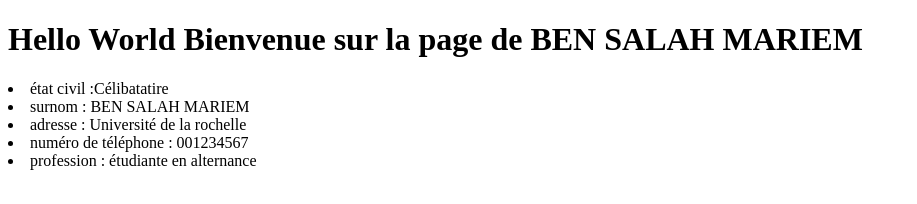
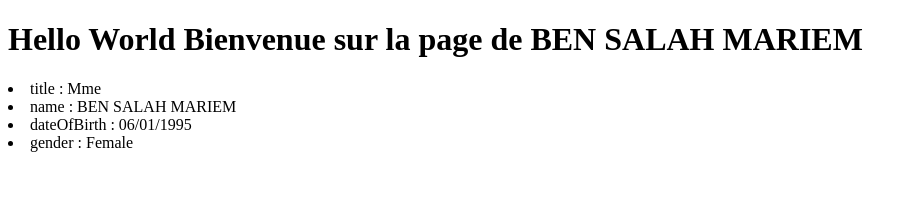
Before and after one commit to BENSALAHmyriam/bensalahmyriam.github.io, a plain HTML site: page index.html in a window 1280 px wide. Shown: the whole page, without its empty margins (0-917 px from the left). Drawn offline with Linux system fonts and the light colour scheme.

Commit message:
commit Test

```diff
--- a/index.html
+++ b/index.html
@@ -6,11 +6,10 @@
     </h1>
     <p>
 
-        <li>état civil :Célibatatire</li>
-        <li>surnom : BEN SALAH MARIEM</li>
-        <li> adresse : Université de la rochelle</li>
-        <li>numéro de téléphone : 001234567</li>
-        <li>profession : étudiante en alternance</li>
+        <li>title : Mme</li>
+        <li>name : BEN SALAH MARIEM</li>
+        <li>dateOfBirth : 06/01/1995</li>
+        <li>gender : Female</li>
     </p>
 </body>
 
```
Also changed, not shown: 1 other file.
